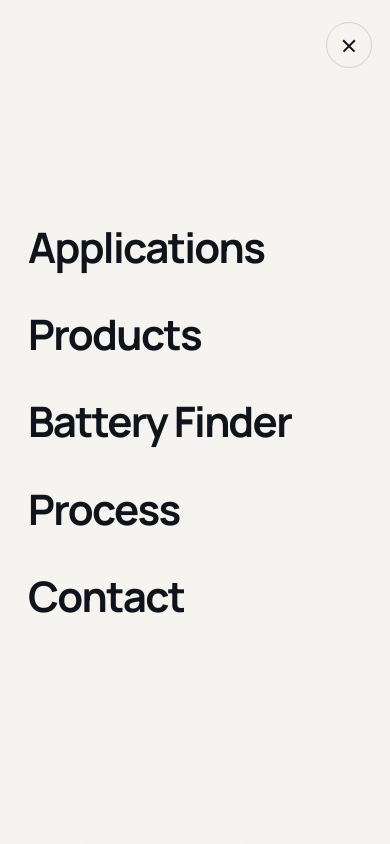
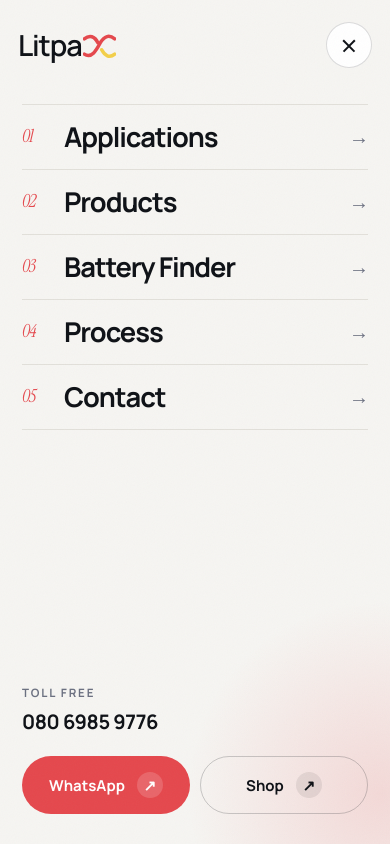
Before and after one commit to Litpax-Technology/Litpax-Technology, a React (Vite) app: page / in a window 390 px wide. Both pictures are taken after a click on the button "Open menu". Shown: the top 844 px of the page. Built offline with nearby package versions, Linux system fonts and the light colour scheme.

Commit message:
Add files via upload

```diff
--- a/src/App.jsx
+++ b/src/App.jsx
@@ -58,7 +58,9 @@ export default function App() {
       const el = id === '#' || id === '#top' ? 0 : document.querySelector(id);
       if (el === null) return;
       e.preventDefault();
-      lenis.scrollTo(el, { offset: id === '#top' || id === '#' ? 0 : -20, duration: 1.6 });
+      // If the mobile menu is open, wait until it has closed and scrolling is resumed
+      const fromMenu = document.body.classList.contains('menu-open');
+      setTimeout(() => lenis.scrollTo(el, { offset: id === '#top' || id === '#' ? 0 : -20, duration: 1.6, force: true }), fromMenu ? 80 : 0);
     };
     document.addEventListener('click', onAnchor);
 
--- a/src/components/Header.jsx
+++ b/src/components/Header.jsx
@@ -1,6 +1,6 @@
 import { useEffect, useState } from 'react';
 import Logo from './Logo.jsx';
-import { CONTACT } from '../data.js';
+import { CONTACT, waLink } from '../data.js';
 
 const LINKS = [
   ['#applications', 'Applications'],
@@ -27,29 +27,70 @@ export default function Header() {
     return () => removeEventListener('scroll', onScroll);
   }, []);
 
-  useEffect(() => { document.body.classList.toggle('menu-open', open); }, [open]);
+  // Lock page scroll while the mobile menu is open; close it with Esc
+  useEffect(() => {
+    document.body.classList.toggle('menu-open', open);
+    if (open) { window.__lenis?.stop(); document.documentElement.style.overflow = 'hidden'; }
+    else { window.__lenis?.start(); document.documentElement.style.overflow = ''; }
+    const esc = (e) => e.key === 'Escape' && setOpen(false);
+    addEventListener('keydown', esc);
+    return () => removeEventListener('keydown', esc);
+  }, [open]);
 
-  const cls = ['', scrolled && 'scrolled', hidden && !open && 'hide'].filter(Boolean).join(' ');
+  // Close the menu if the screen becomes desktop-sized
+  useEffect(() => {
+    const mq = matchMedia('(min-width: 981px)');
+    const onChange = () => mq.matches && setOpen(false);
+    mq.addEventListener('change', onChange);
+    return () => mq.removeEventListener('change', onChange);
+  }, []);
+
+  const close = () => setOpen(false);
+  const cls = [scrolled && 'scrolled', hidden && !open && 'hide'].filter(Boolean).join(' ');
 
   return (
+    <>
       <header id="hdr" className={cls}>
         <div className="wrap">
           <Logo />
-        <nav id="nav">
+          <nav id="nav" aria-label="Main">
             <ul>
-            {LINKS.map(([href, label]) => (
-              <li key={href}><a href={href} onClick={() => setOpen(false)}>{label}</a></li>
-            ))}
+              {LINKS.map(([href, label]) => <li key={href}><a href={href}>{label}</a></li>)}
             </ul>
           </nav>
           <div className="h-cta">
             <a className="btn btn-out magnetic" href={CONTACT.shop} target="_blank" rel="noopener">Shop</a>
             <a className="btn btn-ink magnetic" href="#contact">Get a Quote</a>
-          <button className="menu-btn" aria-label={open ? 'Close menu' : 'Open menu'} onClick={() => setOpen(!open)}>
+            <button className="menu-btn" aria-label={open ? 'Close menu' : 'Open menu'} aria-expanded={open}
+              aria-controls="mmenu" onClick={() => setOpen(!open)}>
               <span /><span />
             </button>
           </div>
         </div>
       </header>
+
+      {/* Mobile menu (separate from the header so it always covers the full screen) */}
+      <div id="mmenu" className={`mmenu${open ? ' open' : ''}`} aria-hidden={!open}>
+        <ul>
+          {LINKS.map(([href, label], i) => (
+            <li key={href} style={{ '--i': i }}>
+              <a className="mm-link" href={href} onClick={close} tabIndex={open ? 0 : -1}>
+                <span className="mm-n">0{i + 1}</span>{label}<span className="mm-ar">→</span>
+              </a>
+            </li>
+          ))}
+        </ul>
+        <div className="mm-foot">
+          <div className="mm-contact">
+            <small>Toll free</small>
+            <a href={`tel:${CONTACT.tollFree.tel}`} tabIndex={open ? 0 : -1}>{CONTACT.tollFree.label}</a>
+          </div>
+          <div className="mm-btns">
+            <a className="btn btn-red" href={waLink('Hi Litpax, I want to enquire about lithium batteries.')} target="_blank" rel="noopener" tabIndex={open ? 0 : -1}>WhatsApp <span className="ar">↗</span></a>
+            <a className="btn btn-out" href={CONTACT.shop} target="_blank" rel="noopener" tabIndex={open ? 0 : -1}>Shop <span className="ar">↗</span></a>
+          </div>
+        </div>
+      </div>
+    </>
   );
 }
--- a/src/styles/premium.css
+++ b/src/styles/premium.css
@@ -128,6 +128,35 @@ body.loading .sidenav{opacity:0}
 @media (max-width:980px){ .faq .wrap{grid-template-columns:1fr;gap:40px} .faq-left{position:relative;top:0} }
 @media (max-width:640px){ .fq-q{grid-template-columns:36px 1fr 30px;font-size:17px;padding:22px 0} .fq-a p{padding:0 0 22px 46px;font-size:15px} }
 
+/* ---------- Mobile menu ---------- */
+.mmenu{display:none}
+@media (max-width:980px){
+  header nav#nav{display:none!important}
+  .menu-open header{background:transparent!important;backdrop-filter:none!important;-webkit-backdrop-filter:none!important;border-color:transparent!important;transform:none!important}
+  .menu-btn{background:var(--white)}
+  .mmenu{position:fixed;inset:0;z-index:85;display:flex;flex-direction:column;justify-content:space-between;gap:30px;
+    padding:104px 22px 30px;background:var(--bg);overflow-y:auto;
+    clip-path:circle(0% at calc(100% - 45px) 45px);visibility:hidden;
+    transition:clip-path .8s var(--ease),visibility 0s linear .8s}
+  .mmenu.open{clip-path:circle(150% at calc(100% - 45px) 45px);visibility:visible;transition:clip-path .8s var(--ease),visibility 0s}
+  .mmenu::before{content:"";position:absolute;width:420px;height:420px;right:-200px;bottom:-160px;border-radius:50%;background:radial-gradient(circle,rgba(229,72,77,.16),transparent 65%);pointer-events:none}
+  .mmenu ul{list-style:none;border-top:1px solid var(--line)}
+  .mmenu li{overflow:hidden;border-bottom:1px solid var(--line)}
+  .mm-link{display:flex;align-items:center;gap:14px;padding:17px 0;font-size:clamp(24px,7vw,34px);font-weight:700;letter-spacing:-.04em;line-height:1.1;color:var(--ink);
+    transform:translateY(105%);transition:transform .6s var(--ease)}
+  .mmenu.open .mm-link{transform:none;transition:transform .8s var(--ease) calc(.2s + var(--i) * .06s)}
+  .mm-n{flex:none;width:28px;font-family:'Instrument Serif';font-style:italic;font-weight:400;font-size:18px;color:var(--red)}
+  .mm-ar{margin-left:auto;font-size:20px;color:var(--muted);transition:transform .4s var(--ease),color .4s}
+  .mm-link:active .mm-ar,.mm-link:hover .mm-ar{transform:translateX(4px);color:var(--red)}
+  .mm-foot{position:relative;opacity:0;transform:translateY(16px);transition:.5s var(--ease)}
+  .mmenu.open .mm-foot{opacity:1;transform:none;transition:.8s var(--ease) .5s}
+  .mm-contact small{display:block;font-size:11.5px;font-weight:700;letter-spacing:.16em;text-transform:uppercase;color:var(--muted);margin-bottom:4px}
+  .mm-contact a{font-size:20px;font-weight:700;letter-spacing:-.02em}
+  .mm-btns{display:flex;gap:10px;margin-top:18px}
+  .mm-btns .btn{flex:1;justify-content:center;padding:15px 18px}
+}
+@media (max-width:980px) and (max-height:600px){ .mm-link{padding:11px 0;font-size:22px} .mmenu{padding-top:90px} }
+
 /* ---------- Lenis ---------- */
 html.lenis,html.lenis body{height:auto}
 @media (prefers-reduced-motion:reduce){ .bf-bat-fill,.fq-a{transition:none} }
```
Lines whose indentation alone changed are shown as unchanged.
